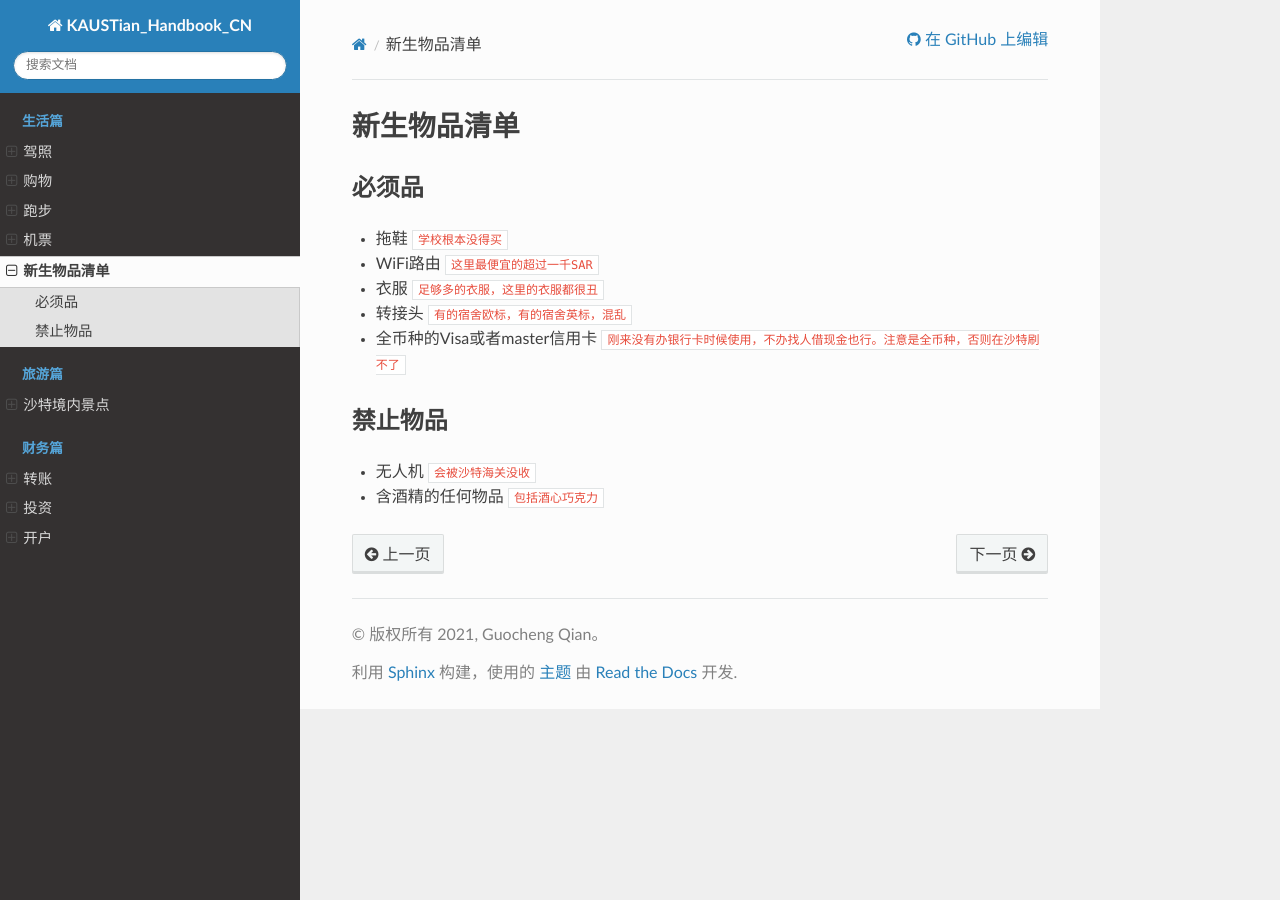
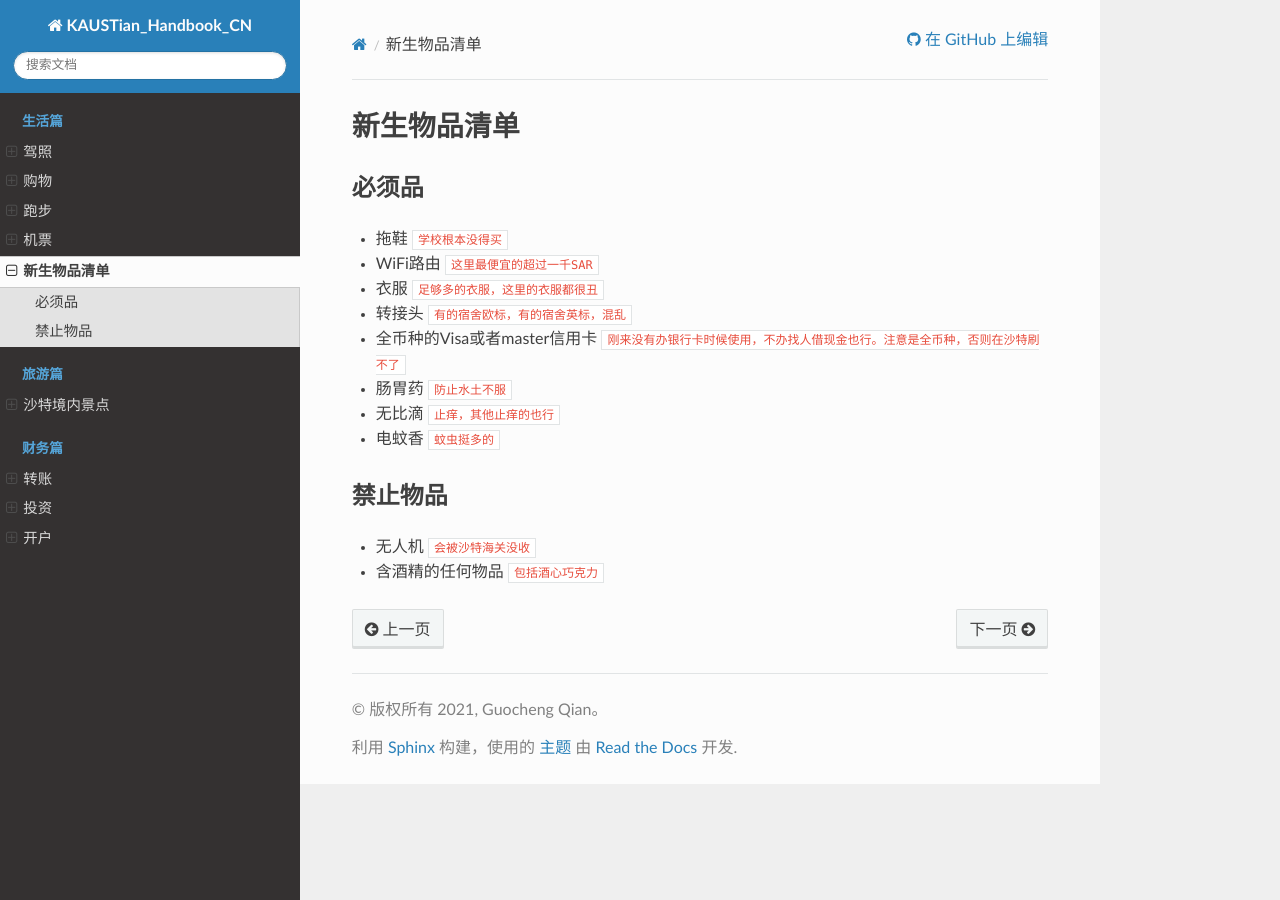
Before and after one commit to guochengqian/KAUSTian_Handbook_CN, a Sphinx documentation site: the page built from docs/content/life/list.rst, in a window 1280 px wide. Built offline with Sphinx 7.4.7 and the Read the Docs theme 2.0.0, drawn with Linux system fonts in a browser that asks for light colours.

Commit message:
Update list.rst

```diff
--- a/docs/content/life/list.rst
+++ b/docs/content/life/list.rst
@@ -14,6 +14,9 @@
 * 衣服 ``足够多的衣服，这里的衣服都很丑``
 * 转接头 ``有的宿舍欧标，有的宿舍英标，混乱``
 * 全币种的Visa或者master信用卡 ``刚来没有办银行卡时候使用，不办找人借现金也行。注意是全币种，否则在沙特刷不了``
+* 肠胃药 ``防止水土不服``
+* 无比滴 ``止痒，其他止痒的也行``
+* 电蚊香 ``蚊虫挺多的``
 
 
 禁止物品
```
